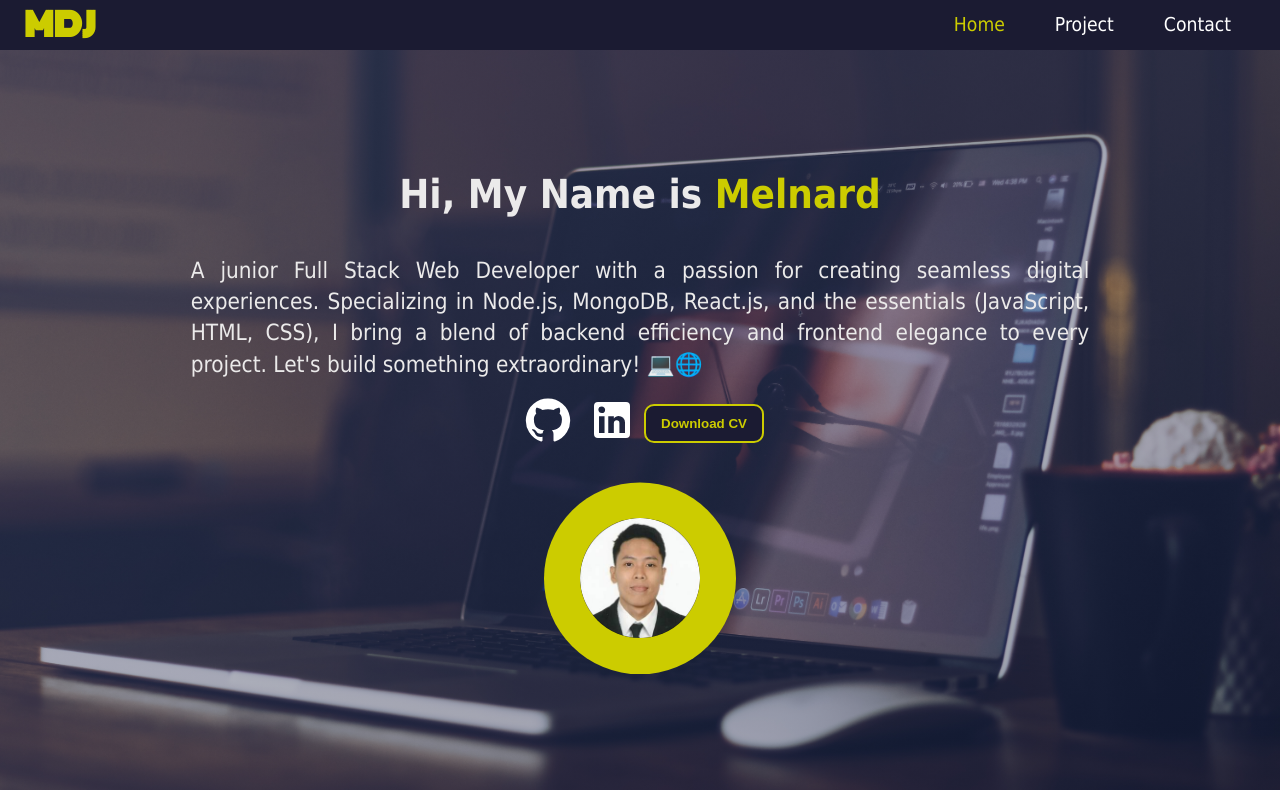
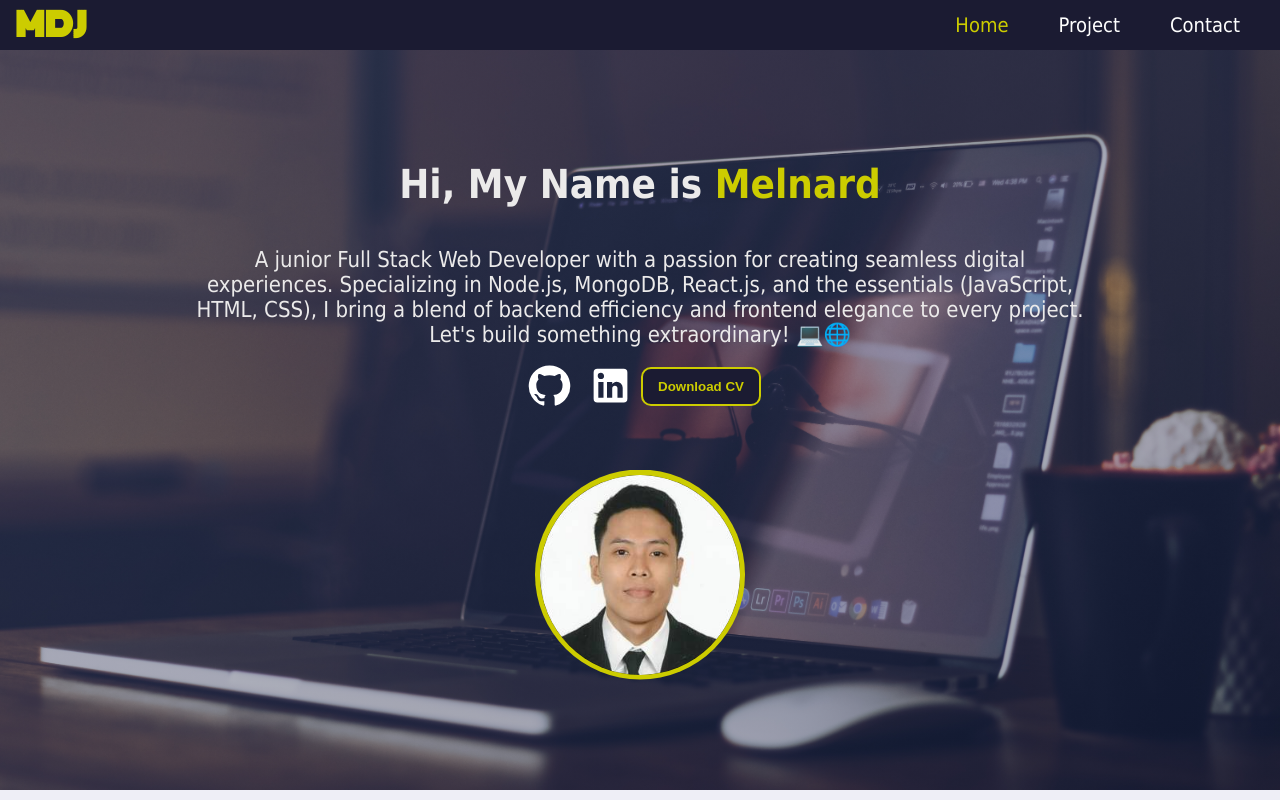
Before and after one commit to mdejesus23/my-portfolio, a React (Create React App) app: page /#/ in a window 1280 px wide. Shown: the top 800 px of the page. Built offline with nearby package versions, Linux system fonts and the light colour scheme.

Commit message:
fixed some layout

```diff
--- a/src/components/ContactForm.module.scss
+++ b/src/components/ContactForm.module.scss
@@ -16,19 +16,22 @@
   flex-direction: column;
   justify-content: center;
   align-items: center;
-  row-gap: 2em;
+  row-gap: 3em;
+
+  max-width: 1400px;
+  margin: 0 auto;
 
   h1 {
     color: $secondary-color;
-    font-size: 4rem;
+    font-size: 6.4rem;
   }
 
   p {
     color: rgb(235, 234, 234);
     max-width: 80%;
-    font-size: 1.4rem;
+    font-size: 2.5rem;
     margin: auto;
-    text-align: justify;
+    text-align: center;
     overflow-wrap: break-word;
   }
 
@@ -41,28 +44,28 @@
 
     form {
       box-shadow: 0 0 30px rgba(0, 0, 0, 0.1);
-      border-radius: 4px;
+      border-radius: 7px;
       margin: 0 auto;
-      padding: 1rem;
+      padding: 1.6rem;
       display: flex;
       justify-content: center;
       flex-direction: column;
-      row-gap: 1rem;
-      background-color: transparent; /* Set background to transparent */
+      row-gap: 1.6rem;
+      background-color: rgba(27, 27, 50, 0.5);
 
       display: flex;
       flex-direction: column;
       justify-content: center;
-      column-gap: 1rem;
+      column-gap: 1.6rem;
 
       .row {
         display: flex;
         flex-direction: column;
-        gap: 0.5rem;
+        gap: 1rem;
         position: relative;
 
         input {
-          padding: 0.8rem;
+          padding: 1rem;
           border-radius: 4px;
           border: 1px solid $secondary-color;
           width: 100%;
@@ -70,10 +73,10 @@
         }
 
         textarea {
-          padding: 0.8rem;
+          padding: 1rem;
           border: 1px solid $secondary-color;
           max-width: 100%;
-          height: 10rem;
+          height: 16rem;
           border-radius: 4px;
           background-color: transparent; /* Set background to transparent */
         }
--- a/src/components/Footer.module.scss
+++ b/src/components/Footer.module.scss
@@ -8,6 +8,9 @@ footer {
   align-items: center;
   justify-content: center;
   background-color: $primary-color;
+
+  max-width: 1400px;
+  margin: 0 auto;
 
   .socialMedia {
     display: flex;
@@ -28,7 +31,7 @@ footer {
   }
 
   p {
-    font-size: 1rem;
+    font-size: 1.6rem;
     color: white;
     text-align: center;
   }
--- a/src/components/Header.module.scss
+++ b/src/components/Header.module.scss
@@ -8,6 +8,8 @@ header {
   height: 50px;
   background-color: $primary-color;
   padding: 0 1.5rem;
+  max-width: 1400px;
+  margin: 0 auto;
 
   position: fixed;
   top: 0;
@@ -18,7 +20,7 @@ header {
 
   h1 {
     font-family: "Monoton";
-    font-size: 2rem;
+    font-size: 3.2rem;
     color: $secondary-color;
   }
 
--- a/src/components/Navigation.module.scss
+++ b/src/components/Navigation.module.scss
@@ -8,7 +8,7 @@ nav {
 
     li {
       margin: 20px;
-      font-size: 1.2rem;
+      font-size: 2rem;
       padding: 5px;
       border-radius: 20px;
 
--- a/src/components/ProjectItem.module.scss
+++ b/src/components/ProjectItem.module.scss
@@ -2,8 +2,8 @@
   width: 100%;
   box-shadow: 0 0 30px rgba(0, 0, 0, 0.1);
   cursor: pointer;
-  border-top: 4px solid #fff;
-  border-bottom: 4px solid #fff;
+  // border-top: 4px solid #fff;
+  // border-bottom: 4px solid #fff;
   padding: 1.5rem;
   margin: 1rem auto;
 
--- a/src/components/ProjectList.module.scss
+++ b/src/components/ProjectList.module.scss
@@ -10,43 +10,46 @@
   background-size: cover;
   background-position: center;
   height: 90vh;
-  padding: 1rem;
+  padding: 1.6rem;
   display: flex;
   flex-direction: column;
   justify-content: center;
   align-items: center;
-  row-gap: 2em;
+  row-gap: 3.2em;
+
+  max-width: 1400px;
+  margin: 0 auto;
 
   h1 {
     color: $secondary-color;
-    font-size: 4rem;
+    font-size: 6.4rem;
   }
 
   p {
     color: rgb(235, 234, 234);
     max-width: 80%;
-    font-size: 1.4rem;
-    margin: auto;
-    text-align: justify;
+    font-size: 2.3rem;
+    margin: 0;
+    text-align: center;
     overflow-wrap: break-word;
   }
 }
 
 .container {
-  margin: 1rem auto;
+  margin: 1.6rem auto;
 
-  h1 {
-    font-size: 2rem;
+  h2 {
+    font-size: 3rem;
     font-family: "Monoton";
   }
 
   p {
-    margin: 1rem auto;
-    font-size: 1.2rem;
+    margin: 1.6rem auto;
+    font-size: 1.9rem;
   }
 
   .flex {
-    margin: 1rem auto;
+    margin: 1.6rem auto;
     display: flex;
     flex-direction: column;
     gap: 1.5rem;
@@ -58,8 +61,8 @@
       }
 
       .control {
-        margin: 1rem auto;
-        // max-width: 60%;
+        margin: 1.6rem auto;
+        // max-width: 60%;K
         display: flex;
         justify-content: space-between;
         align-items: center;
--- a/src/components/about.module.scss
+++ b/src/components/about.module.scss
@@ -14,12 +14,14 @@
   height: 100%;
   display: flex;
   align-items: center;
-  padding: 1rem;
+  padding: 1.6rem;
+  max-width: 1400px;
+  margin: 0 auto;
 
   .grid {
     width: 90%;
     margin: 0 auto;
-    row-gap: 2rem;
+    row-gap: 6rem;
 
     height: 100%;
     display: grid;
@@ -36,8 +38,8 @@
       row-gap: 1rem;
 
       h2 {
-        font-size: 2.5rem;
-        margin-bottom: 17px;
+        font-size: 4rem;
+        margin-bottom: 3rem;
 
         span {
           color: $secondary-color;
@@ -50,15 +52,13 @@
         justify-content: center;
         align-items: center;
         color: rgb(235, 234, 234);
-        row-gap: 1rem;
+        row-gap: 1.6rem;
 
         p {
-          // max-width: 70rem;
-          font-size: 1.4rem;
+          font-size: 2.2rem;
           margin: auto;
-          text-align: justify;
+          text-align: center;
           overflow-wrap: break-word;
-          // max-width: 80%;
         }
 
         .icons {
@@ -68,7 +68,7 @@
 
           a {
             svg {
-              font-size: 3rem;
+              font-size: 4.5rem;
               margin: 0 8px;
               transition: color 0.3s;
               cursor: pointer;
@@ -92,14 +92,14 @@
         display: flex;
         justify-content: center;
         align-items: center;
-        height: 12rem;
-        width: 12rem;
+        height: 21rem;
+        width: 21rem;
         background-color: $secondary-color;
         clip-path: circle(50% at 50% 50%);
 
         img {
-          width: 120px;
-          height: 120px;
+          width: 20rem;
+          height: 20rem;
           border-radius: 50%;
           margin: auto;
         }
--- a/src/index.scss
+++ b/src/index.scss
@@ -11,14 +11,12 @@
 }
 
 html {
-  font-size: 16px;
-  line-height: 1.4;
-
   // font-family: "Segoe UI", Tahoma, Geneva, Verdana, sans-serif;
 }
 
 body {
   font-family: Tahoma;
+  background-color: rgb(238, 238, 246);
 }
 
 main {
@@ -70,27 +68,27 @@ textarea::placeholder {
 }
 
 // skill card
-.skill-card {
-  background: $primary-color;
-  padding: 0.5rem;
-  height: 100%;
-  // text-align: center;
-  overflow-y: auto;
+// .skill-card {
+//   background: $primary-color;
+//   padding: 0.5rem;
+//   height: 100%;
+//   // text-align: center;
+//   overflow-y: auto;
 
-  h2 {
-    font-family: "Monoton";
-    color: $secondary-color;
-    margin-bottom: 0.5rem;
-  }
+//   h2 {
+//     font-family: "Monoton";
+//     color: $secondary-color;
+//     margin-bottom: 0.5rem;
+//   }
 
-  p {
-    font-size: 1.2rem;
-    color: white;
-    display: inline;
-    overflow-wrap: break-word;
-    text-align: left;
-  }
-}
+//   p {
+//     font-size: 1.2rem;
+//     color: white;
+//     display: inline;
+//     overflow-wrap: break-word;
+//     text-align: left;
+//   }
+// }
 
 .open {
   background: $primary-color;
@@ -103,16 +101,23 @@ textarea::placeholder {
   }
 }
 
+/* pc screen */
+@media (min-width: 899.1px) {
+  html {
+    font-size: 62.5%;
+  }
+}
+
 /* Tablet screen */
 @media (max-width: 899px) {
   html {
-    font-size: 14px;
+    font-size: 50%;
   }
 }
 
 /* Mobile screen */
 @media (max-width: 580px) {
   html {
-    font-size: 12px;
+    font-size: 45%;
   }
 }
```
